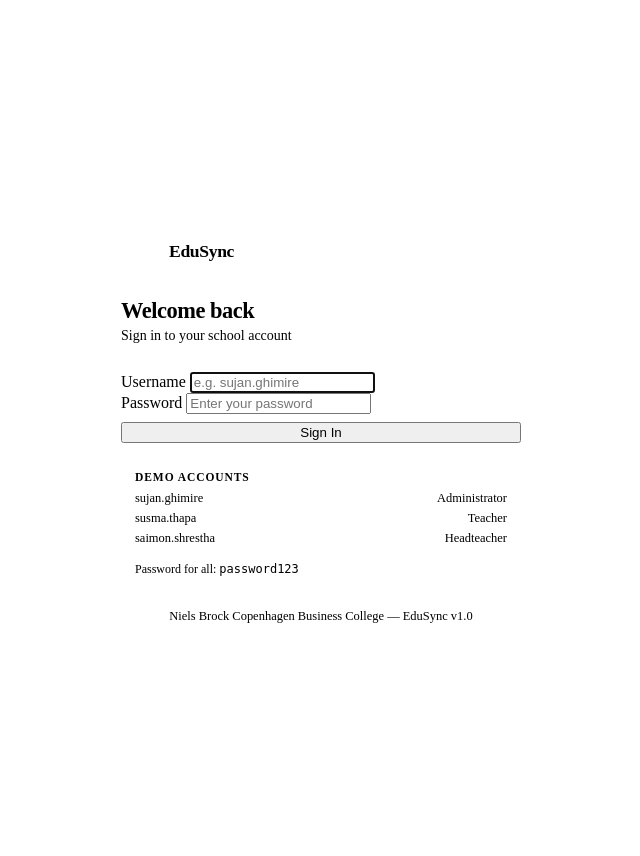
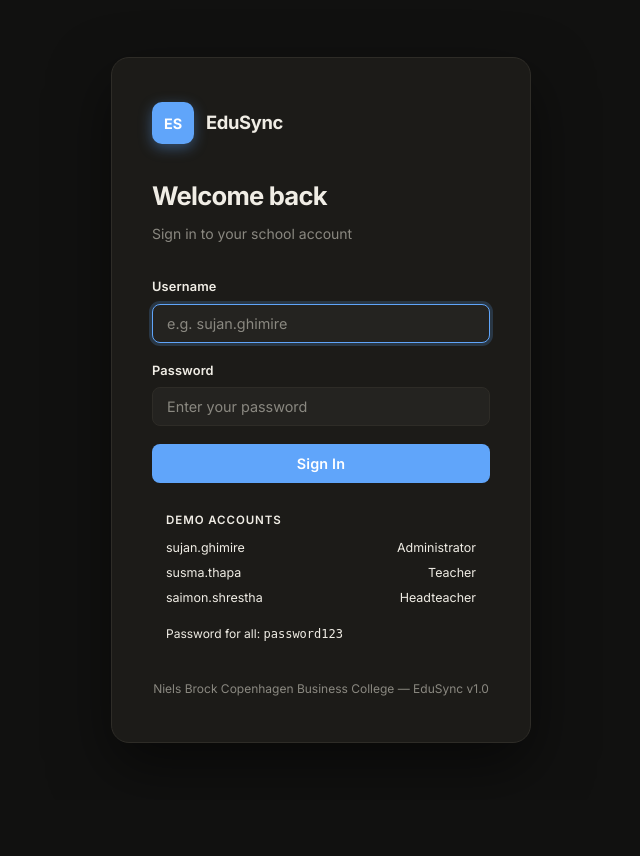
Before and after one commit to sujanghi129-pixel/EduSync, a PHP site: page / in a window 1280 px wide. Shown: the whole page, without its empty margins (319-959 px from the left). After the commit the page ends 743 px from the top, so only its background shows below. Run offline with PHP 8.4, Linux system fonts and the light colour scheme.

Commit message:
resolved style error in login page

```diff
--- a/index.php
+++ b/index.php
@@ -16,7 +16,6 @@
 session_start();
 require_once __DIR__ . '/shared/db.php';
 
-
 /**
  * Redirect to dashboard if already logged in.
  * Prevents logged-in users from seeing the login form again.
@@ -30,7 +29,8 @@ $error = null;
 
 /**
  * Process login form submission.
- * Uses the Staff middle layer class to retrieve and verify credentials.
+ * Queries the database directly using a stored procedure.
+ * No Staff.php class needed — keeps login independent this week.
  */
 if ($_SERVER['REQUEST_METHOD'] === 'POST') {
     $username = strtolower(trim($_POST['username'] ?? ''));
@@ -39,23 +39,25 @@ if ($_SERVER['REQUEST_METHOD'] === 'POST') {
     if (!$username || !$password) {
         $error = 'Please enter your username and password.';
     } else {
-        /** @var Staff $staffClass - Middle layer instance for authentication */
-        $staffClass = new Staff(db());
+        $pdo = db();
 
         /**
-         * Look up the staff member by username via the middle layer.
-         * Only active accounts are returned by sp_GetStaffByUsername.
+         * Look up the staff member by username.
+         * Only active accounts (isStaffActive = TRUE) can log in.
+         * Calls stored procedure: sp_GetStaffByUsername
          *
          * @var array|false $user The matched staff row, or false if not found.
          */
-        $user = $staffClass->getByUsername($username);
+        $stmt = $pdo->prepare("CALL sp_GetStaffByUsername(?)");
+        $stmt->execute([$username]);
+        $user = $stmt->fetch();
 
         /**
-         * Verify the submitted password against the stored bcrypt hash
-         * using the middle layer's verifyPassword method.
-         * On success, store safe user fields in the session (never the password hash).
+         * Verify the submitted password against the stored bcrypt hash.
+         * On success, store safe user fields in the session.
+         * The password hash is never stored in the session.
          */
-        if ($user && $staffClass->verifyPassword($password, $user['passwordHash'])) {
+        if ($user && password_verify($password, $user['passwordHash'])) {
             $_SESSION['user'] = [
                 'staffId'  => $user['staffId'],
                 'fullName' => $user['fullName'],
@@ -75,9 +77,7 @@ if ($_SERVER['REQUEST_METHOD'] === 'POST') {
 <head>
 <meta charset="UTF-8">
 <meta name="viewport" content="width=device-width, initial-scale=1.0">
-<?php require_once __DIR__ . '/shared/meta.php'; ?>
 <title>EduSync — Login</title>
-<link rel="stylesheet" href="shared/style.css">
 <link rel="stylesheet" href="login.css">
 </head>
 <body>
--- a/login.css
+++ b/login.css
@@ -1,89 +1,206 @@
-/**
- * login.css
- *
- * Login page styles for the EduSync School Management System.
- * Extends shared/style.css with login-specific layout and card styles.
- *
- * @package EduSync
- * @author  Sujan Ghimire
- */
+/* ============================================================
+   login.css — EduSync Login Page
+   Self-contained, no shared CSS needed.
+   @author Sujan Ghimire
+   ============================================================ */
 
-/* ── LOGIN WRAPPER ── */
+@import url('https://fonts.googleapis.com/css2?family=Inter:wght@300;400;500;600;700&display=swap');
+
+/* ── RESET ── */
+*,*::before,*::after { box-sizing: border-box; margin: 0; padding: 0; }
+html { font-size: 16px; }
+body {
+  font-family: 'Inter', system-ui, sans-serif;
+  background: #111110;
+  color: #f0ede5;
+  min-height: 100vh;
+  line-height: 1.6;
+}
+
+/* ── LAYOUT ── */
 .login-wrap {
   min-height: 100vh;
-  display: grid;
-  place-items: center;
+  display: flex;
+  align-items: center;
+  justify-content: center;
   padding: 20px;
-  background: var(--bg);
 }
 
-/* ── LOGIN CARD ── */
+/* ── CARD ── */
 .login-card {
-  background: var(--surface);
-  border: 1px solid var(--border);
-  border-radius: var(--radius-lg);
-  padding: 40px 36px;
+  background: #1c1b18;
+  border: 1px solid #2e2c27;
+  border-radius: 18px;
+  padding: 44px 40px;
   width: 100%;
-  max-width: 400px;
-  box-shadow: var(--shadow-lg);
+  max-width: 420px;
+  box-shadow: 0 24px 60px rgba(0,0,0,.5);
 }
 
-/* ── LOGIN LOGO ── */
+/* ── LOGO ── */
 .login-logo {
   display: flex;
   align-items: center;
-  gap: 10px;
-  margin-bottom: 28px;
+  gap: 12px;
+  margin-bottom: 32px;
 }
-
 .login-logo-icon {
-  width: 38px;
-  height: 38px;
-  border-radius: 9px;
-  background: var(--accent);
+  width: 42px;
+  height: 42px;
+  border-radius: 10px;
+  background: #60a5fa;
   color: #fff;
   display: grid;
   place-items: center;
   font-weight: 700;
   font-size: .9rem;
+  flex-shrink: 0;
+  box-shadow: 0 4px 14px rgba(96,165,250,.4);
 }
-
 .login-logo-name {
-  font-size: 1.1rem;
+  font-size: 1.15rem;
   font-weight: 700;
-  color: var(--text);
+  color: #f0ede5;
   letter-spacing: -.02em;
 }
 
-/* ── LOGIN HEADINGS ── */
+/* ── HEADINGS ── */
 .login-title {
-  font-size: 1.4rem;
+  font-size: 1.6rem;
   font-weight: 700;
-  color: var(--text);
-  letter-spacing: -.02em;
-  margin-bottom: 4px;
+  color: #f0ede5;
+  letter-spacing: -.03em;
+  margin-bottom: 6px;
+}
+.login-sub {
+  font-size: .875rem;
+  color: #8a8880;
+  margin-bottom: 32px;
 }
 
-.login-sub {
-  font-size: .875rem;
-  color: var(--text-muted);
-  margin-bottom: 28px;
+/* ── ERROR ── */
+.callout-danger {
+  display: flex;
+  gap: 10px;
+  align-items: flex-start;
+  padding: 12px 14px;
+  border-radius: 8px;
+  font-size: .855rem;
+  margin-bottom: 20px;
+  background: #3b0f0f;
+  border-left: 3px solid #f87171;
+  color: #f87171;
 }
 
-/* ── LOGIN FOOTER ── */
+/* ── FORM ── */
+.form-group { margin-bottom: 18px; }
+
+.form-label {
+  display: block;
+  font-size: .8rem;
+  font-weight: 600;
+  margin-bottom: 6px;
+  color: #f0ede5;
+  letter-spacing: .01em;
+}
+
+.form-input {
+  width: 100%;
+  padding: 10px 14px;
+  border: 1px solid #2e2c27;
+  border-radius: 8px;
+  background: #242320;
+  color: #f0ede5;
+  font-size: .9rem;
+  font-family: 'Inter', system-ui, sans-serif;
+  outline: none;
+  transition: border-color .15s, box-shadow .15s;
+}
+.form-input::placeholder { color: #8a8880; }
+.form-input:focus {
+  border-color: #60a5fa;
+  box-shadow: 0 0 0 3px rgba(96,165,250,.2);
+}
+
+/* ── BUTTON ── */
+.btn-primary {
+  display: flex;
+  align-items: center;
+  justify-content: center;
+  width: 100%;
+  padding: 11px 20px;
+  border-radius: 8px;
+  background: #60a5fa;
+  color: #fff;
+  font-size: .9rem;
+  font-weight: 600;
+  font-family: 'Inter', system-ui, sans-serif;
+  border: none;
+  cursor: pointer;
+  transition: background .15s, box-shadow .15s, transform .1s;
+  margin-top: 8px;
+  letter-spacing: .01em;
+}
+.btn-primary:hover {
+  background: #93c5fd;
+  box-shadow: 0 4px 16px rgba(96,165,250,.35);
+  transform: translateY(-1px);
+}
+.btn-primary:active { transform: translateY(0); }
+
+/* ── DEMO BOX ── */
+.demo-box {
+  margin-top: 20px;
+  padding: 14px 16px;
+  background: #242320;
+  border-radius: 10px;
+  border: 1px solid #2e2c27;
+}
+.demo-box-title {
+  font-size: .68rem;
+  font-weight: 600;
+  text-transform: uppercase;
+  letter-spacing: .1em;
+  color: #8a8880;
+  margin-bottom: 10px;
+}
+.demo-row {
+  display: flex;
+  justify-content: space-between;
+  align-items: center;
+  font-size: .8rem;
+  padding: 4px 0;
+}
+.demo-row span:first-child { color: #f0ede5; font-weight: 500; }
+.demo-row span:last-child  { color: #8a8880; font-size: .75rem; }
+.demo-pass {
+  margin-top: 10px;
+  padding-top: 10px;
+  border-top: 1px solid #2e2c27;
+  font-size: .78rem;
+  color: #8a8880;
+}
+.demo-pass code {
+  font-family: 'Courier New', monospace;
+  background: #1c1b18;
+  color: #60a5fa;
+  padding: 2px 7px;
+  border-radius: 4px;
+  font-size: .78rem;
+  border: 1px solid #2e2c27;
+}
+
+/* ── FOOTER ── */
 .login-footer {
-  margin-top: 20px;
-  font-size: .78rem;
-  color: var(--text-muted);
+  margin-top: 24px;
+  font-size: .75rem;
+  color: #8a8880;
   text-align: center;
+  line-height: 1.5;
 }
 
 /* ── RESPONSIVE ── */
 @media (max-width: 480px) {
-  .login-card {
-    padding: 28px 20px;
-  }
-  .login-title {
-    font-size: 1.2rem;
-  }
+  .login-card { padding: 32px 22px; border-radius: 14px; }
+  .login-title { font-size: 1.35rem; }
 }
```
